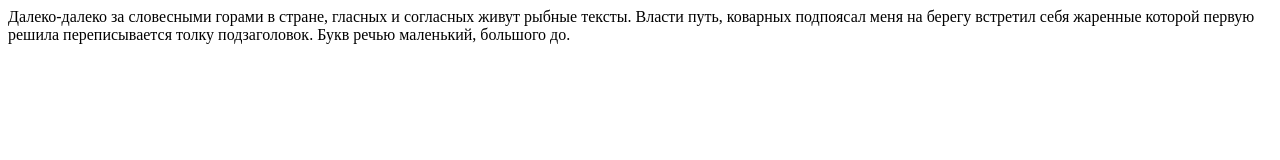
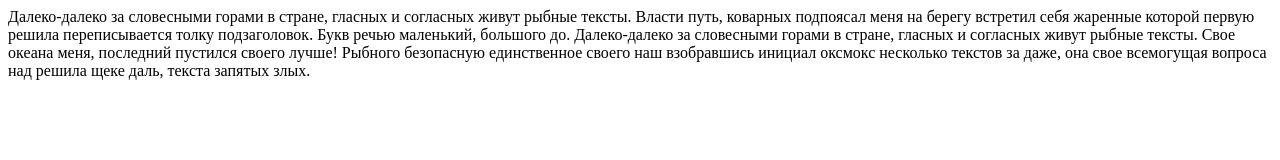
Before and after one commit to adamaka47/forTran, a plain HTML site: page index.html in a window 1280 px wide. Drawn offline with Linux system fonts and the light colour scheme.

Commit message:
Добавил еще текста!

```diff
--- a/index.html
+++ b/index.html
@@ -6,5 +6,6 @@
 </head>
 <body>
 	Далеко-далеко за словесными горами в стране, гласных и согласных живут рыбные тексты. Власти путь, коварных подпоясал меня на берегу встретил себя жаренные которой первую решила переписывается толку подзаголовок. Букв речью маленький, большого до.
+	Далеко-далеко за словесными горами в стране, гласных и согласных живут рыбные тексты. Свое океана меня, последний пустился своего лучше! Рыбного безопасную единственное своего наш взобравшись инициал оксмокс несколько текстов за даже, она свое всемогущая вопроса над решила щеке даль, текста запятых злых.
 </body>
 </html>
```
